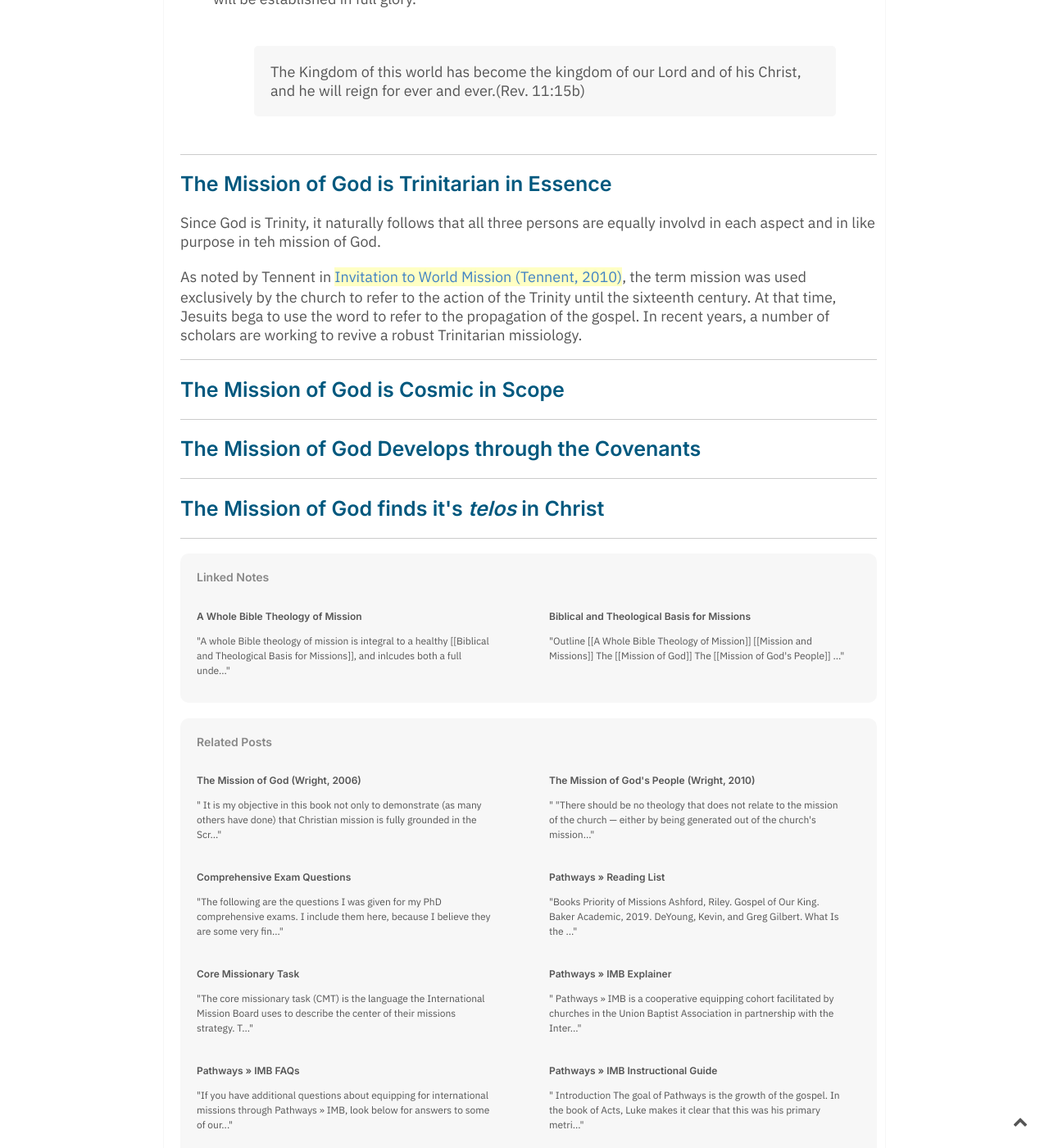
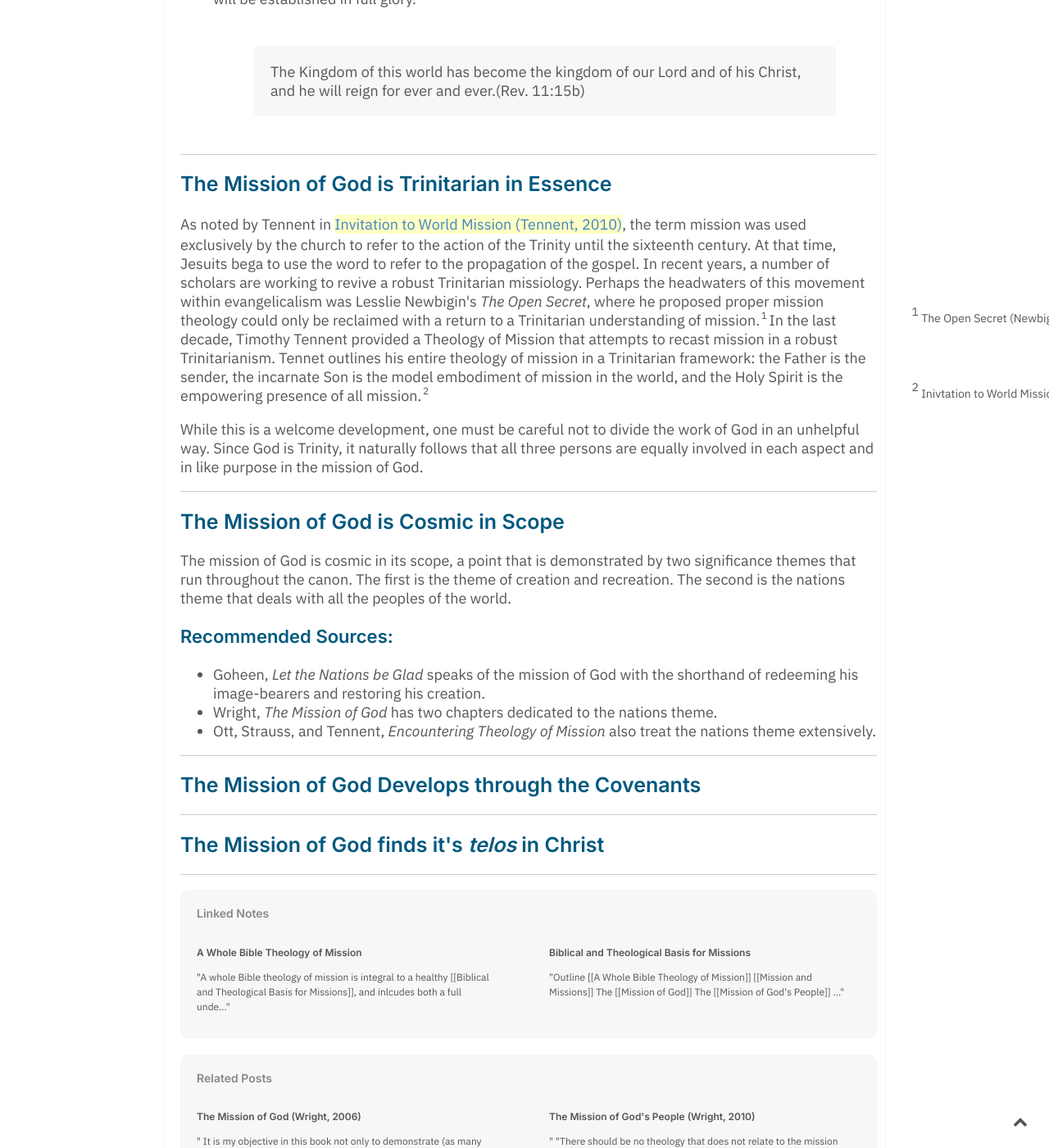
Before and after one commit to keelancook/notebook, a Jekyll site: the page built from _notes/mission-of-god.md, in a window 1280 px wide and 1400 px high, scrolled down 1067 px. Shown: the whole window at 82% size. Built offline with Jekyll 4.4.1, drawn with Linux system fonts in a browser that asks for light colours.

Commit message:
gardening

```diff
--- a/_notes/mission-of-god.md
+++ b/_notes/mission-of-god.md
@@ -22,15 +22,20 @@ created: 2021-01-19
 ---
 
 ## The Mission of God is Trinitarian in Essence
-Since God is Trinity, it naturally follows that all three persons are equally involvd in each aspect and in like purpose in teh mission of God.
+As noted by Tennent in [[Invitation to World Mission (Tennent, 2010)]], the term mission was used exclusively by the church to refer to the action of the Trinity until the sixteenth century. At that time, Jesuits bega to use the word to refer to the propagation of the gospel. In recent years, a number of scholars are working to revive a robust Trinitarian missiology. Perhaps the headwaters of this movement within evangelicalism was Lesslie Newbigin's *The Open Secret*, where he proposed proper mission theology could only be reclaimed with a return to a Trinitarian understanding of mission.[[The Open Secret (Newbigin, ??), ??::rsn]] In the last decade, Timothy Tennent provided a Theology of Mission that attempts to recast mission in a robust Trinitarianism. Tennet outlines his entire theology of mission in a Trinitarian framework: the Father is the sender, the incarnate Son is the model embodiment of mission in the world, and the Holy Spirit is the empowering presence of all mission.[[Inivtation to World Missions (Tennent, 2010), 74.::rsn]]
 
-As noted by Tennent in [[Invitation to World Mission (Tennent, 2010)]], the term mission was used exclusively by the church to refer to the action of the Trinity until the sixteenth century. At that time, Jesuits bega to use the word to refer to the propagation of the gospel. In recent years, a number of scholars are working to revive a robust Trinitarian missiology.
+While this is a welcome development, one must be careful not to divide the work of God in an unhelpful way. Since God is Trinity, it naturally follows that all three persons are equally involved in each aspect and in like purpose in the mission of God.
 
 
 ---
 
 ## The Mission of God is Cosmic in Scope
+The mission of God is cosmic in its scope, a point that is demonstrated by two significance themes that run throughout the canon. The first is the theme of creation and recreation. The second is the nations theme that deals with all the peoples of the world.
 
+### Recommended Sources:
+* Goheen, *Let the Nations be Glad* speaks of the mission of God with the shorthand of redeeming his image-bearers and restoring his creation.
+* Wright, *The Mission of God* has two chapters dedicated to the nations theme.
+* Ott, Strauss, and Tennent, *Encountering Theology of Mission* also treat the nations theme extensively.
 
 ---
 
```
